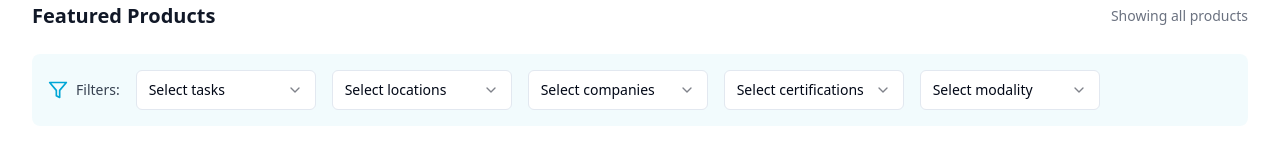
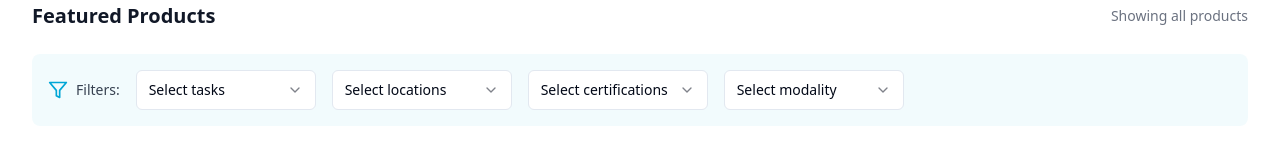
Before and after one commit to DLinRT-eu/website, a React (Vite) app: page /products in a window 1280 px wide. Shown: the part 246-403 px from the top of the page. Built offline with nearby package versions, Linux system fonts and the light colour scheme.

Commit message:
Remove company filter
Remove the company filter from the product filter bar.

```diff
--- a/src/components/FilterBar.tsx
+++ b/src/components/FilterBar.tsx
@@ -31,13 +31,6 @@ const FilterBar = ({ onFiltersChange, onFilterUpdate }: FilterBarProps) => {
       />
 
       <FilterSelect
-        placeholder="Select companies"
-        options={getAllOptions('company')}
-        selectedValues={filters.companies}
-        onValueChange={(value) => handleFilterChange(value, 'companies')}
-      />
-
-      <FilterSelect
         placeholder="Select certifications"
         options={getAllOptions('certification')}
         selectedValues={filters.certifications}
```
